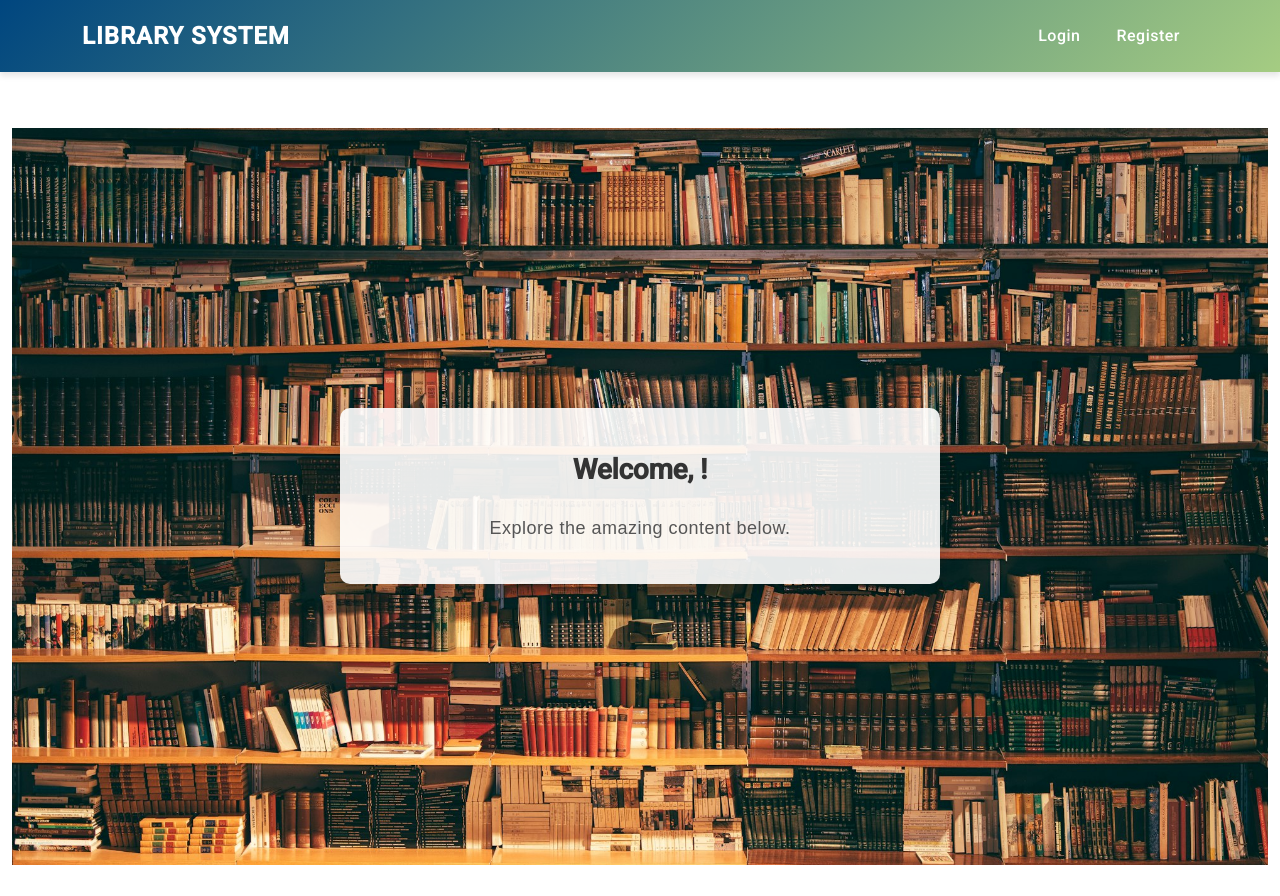
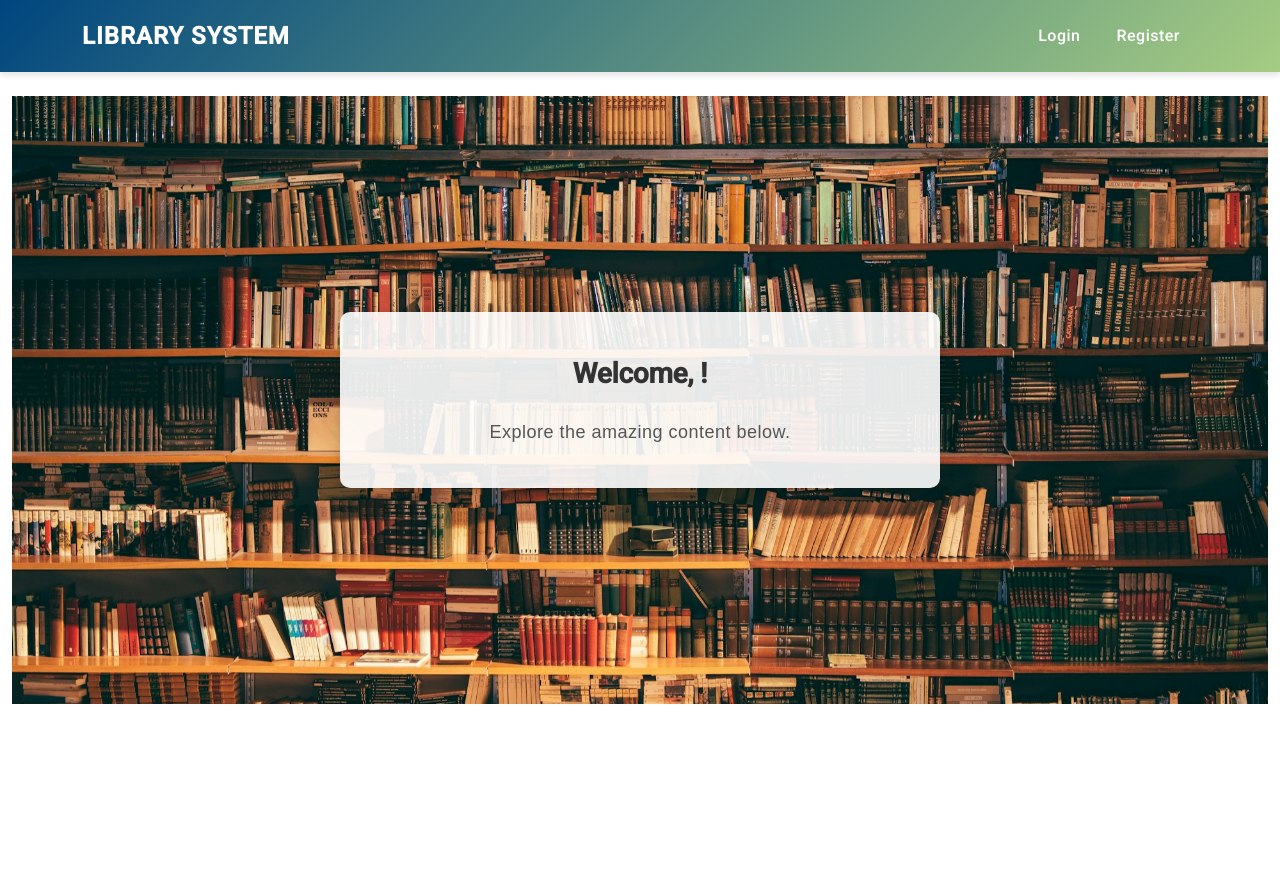
Before and after one commit to Pratikkithani/Library-Management-System, an Angular app in the folder librarystore/: page /home in a window 1280 px wide. After the commit the page ends 800 px from the top, so only its background shows below. Built offline with nearby package versions, Linux system fonts and the light colour scheme.

Commit message:
updated css

```diff
--- a/librarystore/src/app/components/default/default.component.css
+++ b/librarystore/src/app/components/default/default.component.css
@@ -1,7 +1,8 @@
 .bg-img {
     background: url('/assets/library.jpg') no-repeat center center fixed;
     background-size: contain;
-    height: 100vh;
+    height: 76vh;
+    /* height: 100vh; */
     margin: 0;
     display: flex;
     justify-content: center;
--- a/librarystore/src/app/components/home/home.component.css
+++ b/librarystore/src/app/components/home/home.component.css
@@ -1,7 +1,8 @@
 .bg-img {
   background: url('/assets/library.jpg') no-repeat center center fixed;
   background-size: contain;
-  height: 100vh;
+  height: 76vh;
+  /* height: 100vh; */
   margin: 0;
   display: flex;
   justify-content: center;
```
